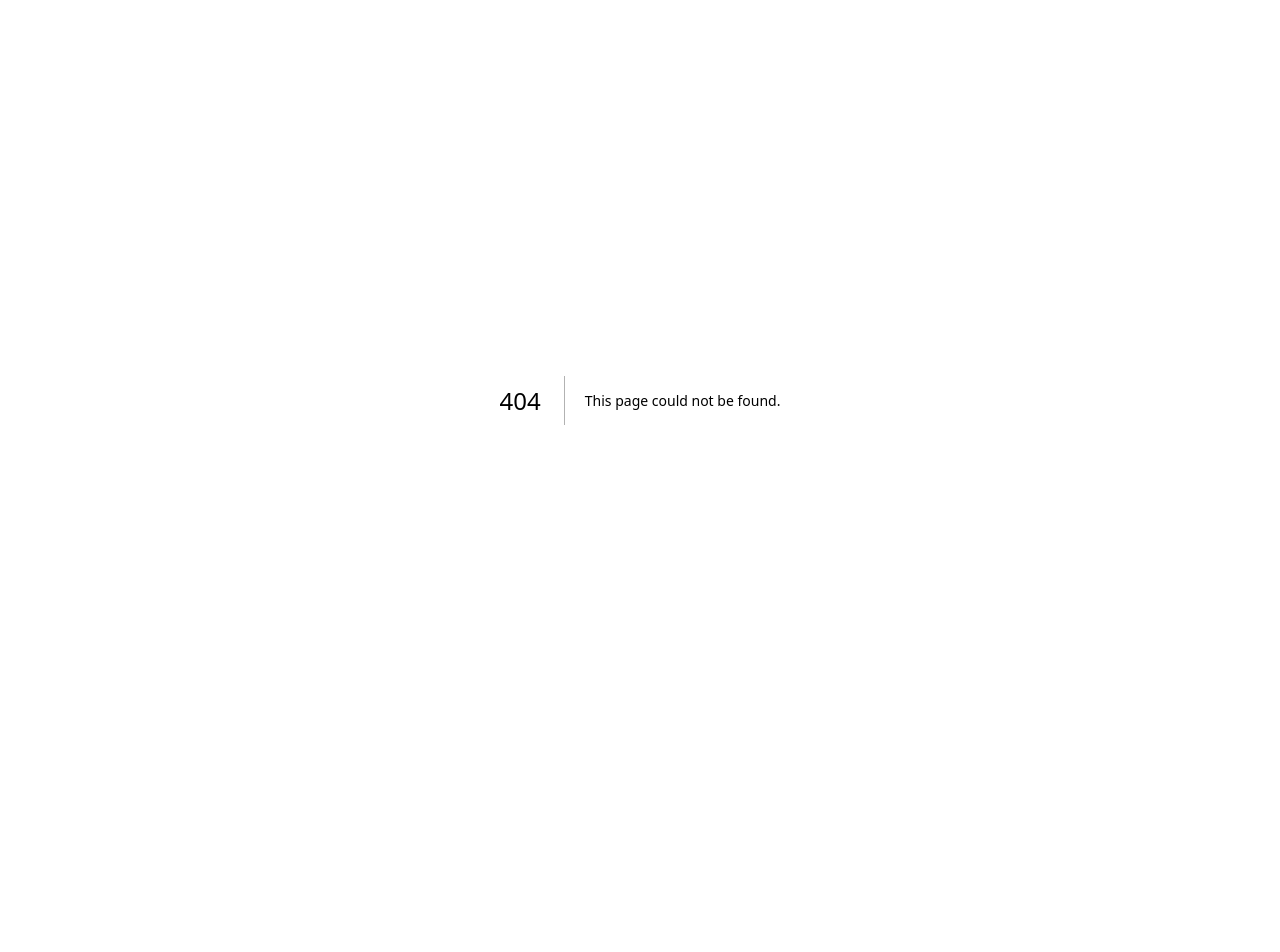
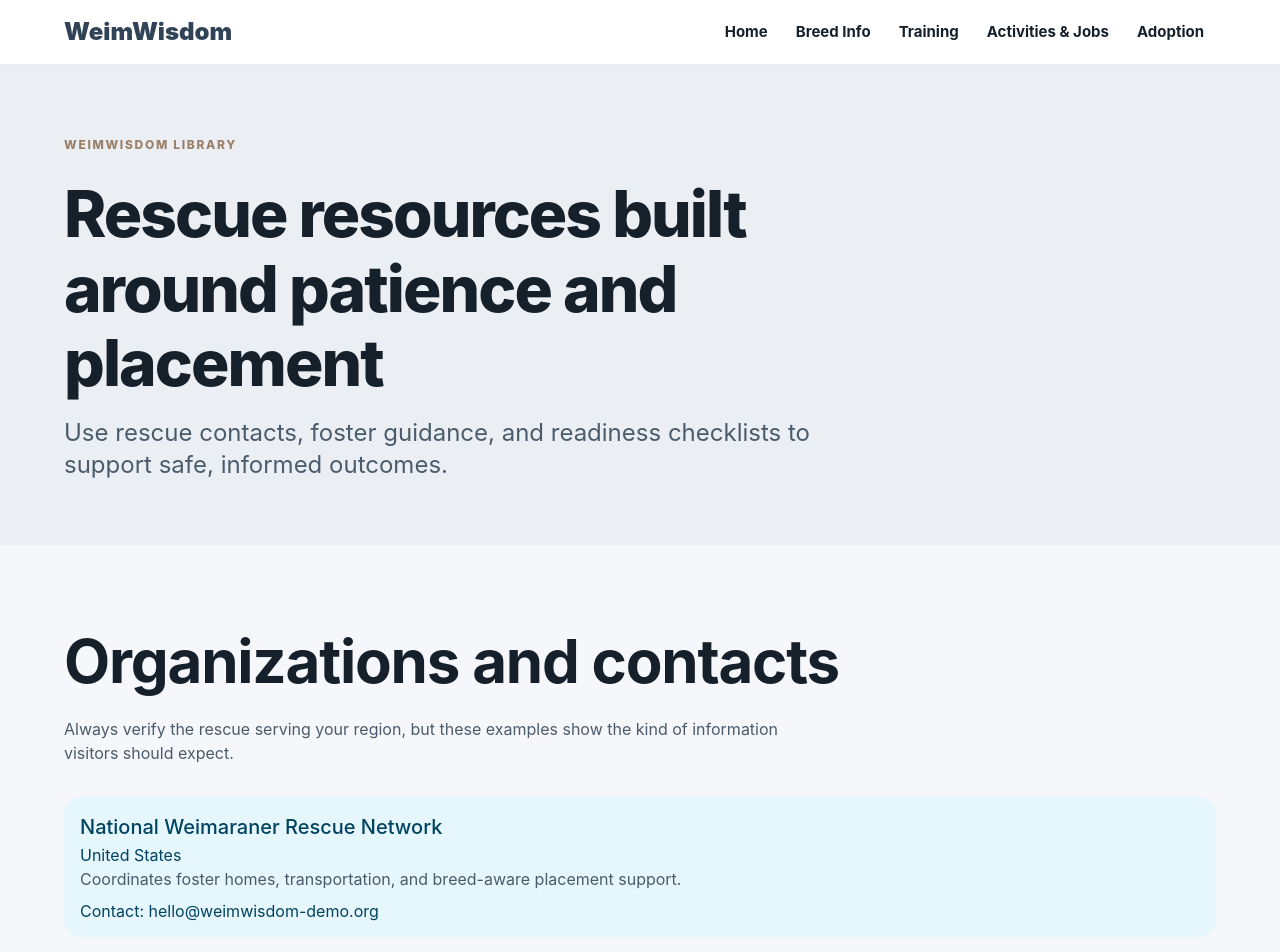
Before and after one commit to evilbeliver/weimwisdom, a Next.js app: page /rescue in a window 1280 px wide. Before the commit this address had no page. Shown: the top 952 px of the page. Before the commit the page ends 800 px from the top, so only its background shows below. Built offline with nearby package versions, Linux system fonts and the light colour scheme.

Commit message:
added shed hunting

```diff
--- a/src/data/siteContent.ts
+++ b/src/data/siteContent.ts
@@ -181,6 +181,10 @@ export const activityIdeas: SpotlightCard[] = [
     title: 'Barn hunt',
     description: "A fast-growing, competitive dog sport that tests a dog's natural hunting instinct by having them locate safely housed rats in tubes hidden within a maze of straw or hay bales.",
   },
+  {
+    title: 'Shed hunting',
+    description: 'Dogs trained to locate dropped deer or elk antlers, making it an excellent, active off-season activity during late winter early spring.',
+  },
 ];
 
 export const jobIdeas: SpotlightCard[] = [
--- /dev/null
+++ b/src/pages/rescue.tsx
@@ -0,0 +1,33 @@
+import { Alert, Stack, Typography } from '@mui/material';
+import { PageHero } from '@/components/PageHero';
+import { SectionBlock } from '@/components/SectionBlock';
+import { SiteLayout } from '@/components/SiteLayout';
+import { fallbackMessage, rescueOrganizations } from '@/data/siteContent';
+
+export default function RescuePage() {
+  return (
+    <SiteLayout title="Rescue | WeimWisdom" description="Weimaraner rescue contacts and preparation resources.">
+      <PageHero
+        title="Rescue resources built around patience and placement"
+        description="Use rescue contacts, foster guidance, and readiness checklists to support safe, informed outcomes."
+      />
+      <SectionBlock
+        title="Organizations and contacts"
+        description="Always verify the rescue serving your region, but these examples show the kind of information visitors should expect."
+        hasContent={rescueOrganizations.length > 0}
+        fallback={fallbackMessage}
+      >
+        <Stack spacing={2.5}>
+          {rescueOrganizations.map((rescue) => (
+            <Alert key={rescue.organization} severity="info" icon={false}>
+              <Typography variant="h6">{rescue.organization}</Typography>
+              <Typography>{rescue.location}</Typography>
+              <Typography color="text.secondary">{rescue.description}</Typography>
+              <Typography sx={{ mt: 1 }}>Contact: {rescue.contact}</Typography>
+            </Alert>
+          ))}
+        </Stack>
+      </SectionBlock>
+    </SiteLayout>
+  );
+}
```
Also changed, not shown: src/pages/training.tsx (+4 -4 lines).
